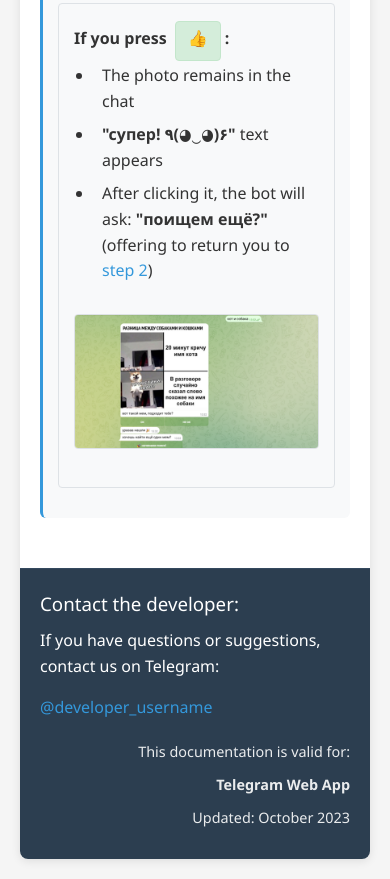
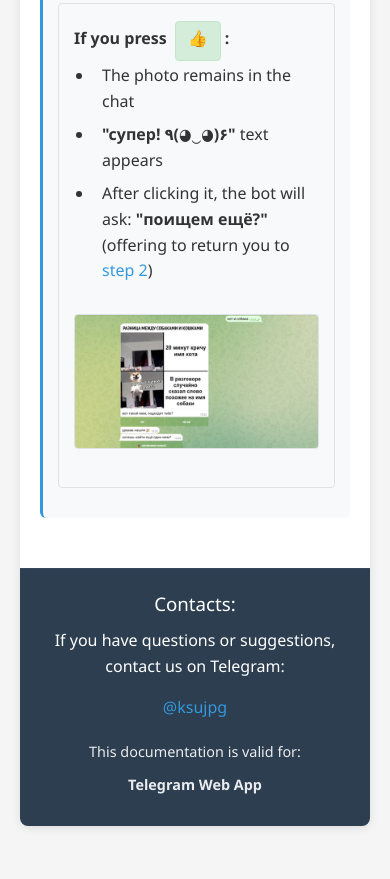
Before and after one commit to melkern/meme-bot-documentation, a plain HTML site: page index.html in a window 390 px wide. Shown: the part 2868-3747 px from the top of the page. After the commit the page ends 3714 px from the top, so only its background shows below. Drawn offline with Linux system fonts and the light colour scheme.

Commit message:
Update index.html

```diff
--- a/index.html
+++ b/index.html
@@ -216,6 +216,14 @@
             .section h2 {
                 font-size: 1.2em;
             }
+            .footer-content {
+                flex-direction: column;
+                text-align: center;
+            }
+
+            .contact-info, .compatibility-info {
+                text-align: center;
+            }
         }
     </style>
 </head>
@@ -298,14 +306,13 @@
         <div class="footer">
             <div class="footer-content">
                 <div class="contact-info">
-                    <h3>Contact the developer:</h3>
+                    <h3>Contacts:</h3>
                     <p>If you have questions or suggestions, contact us on Telegram:</p>
-                    <a href="https://t.me/developer_username" class="telegram-link">@developer_username</a>
+                    <a href="https://t.me/developer_username" class="telegram-link">@ksujpg</a>
                 </div>
                 <div class="compatibility-info">
                     <p>This documentation is valid for:</p>
                     <p><strong>Telegram Web App</strong></p>
-                    <p>Updated: October 2023</p>
                 </div>
          </div>
       </div>
```
